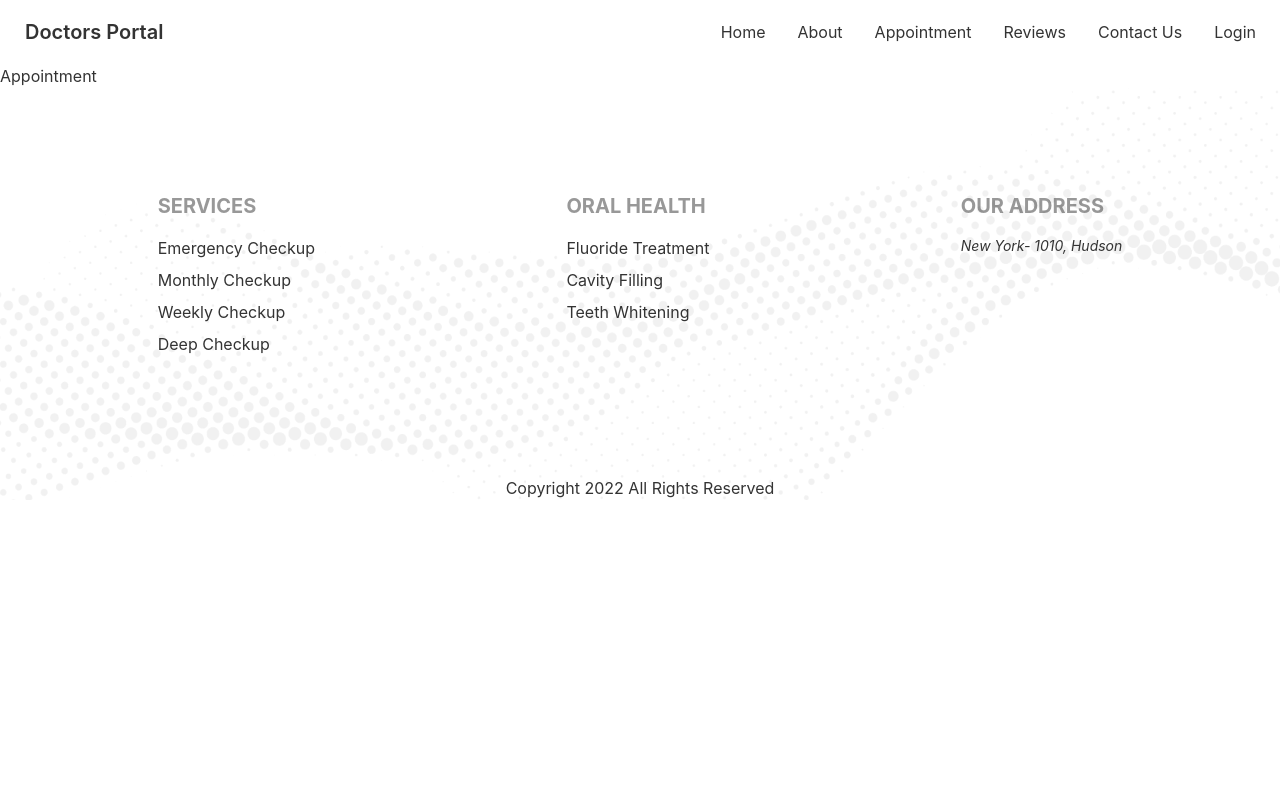
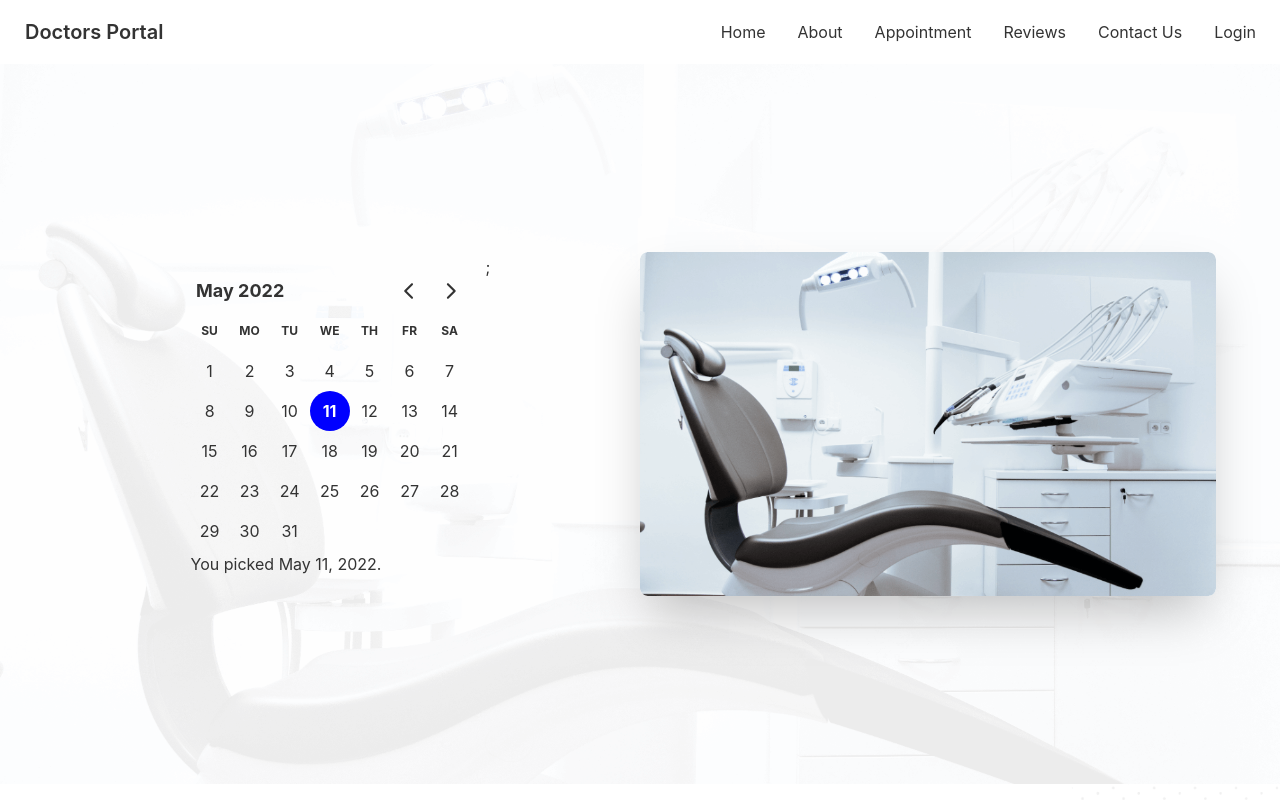
Before and after one commit to mdsaifullah-wd/doctors-portal-client-side, a React (Create React App) app: page /appointment in a window 1280 px wide. Shown: the top 800 px of the page. Built offline with nearby package versions, Linux system fonts and the light colour scheme.

Commit message:
add appointment banner

```diff
--- a/package.json
+++ b/package.json
@@ -7,7 +7,9 @@
     "@testing-library/react": "^13.2.0",
     "@testing-library/user-event": "^13.5.0",
     "daisyui": "^2.14.3",
+    "date-fns": "^2.28.0",
     "react": "^18.1.0",
+    "react-day-picker": "^8.0.4",
     "react-dom": "^18.1.0",
     "react-router-dom": "^6.3.0",
     "react-scripts": "5.0.1",
--- a/src/App.js
+++ b/src/App.js
@@ -21,7 +21,6 @@
         <Route path='/contact-us' element={<ContactUs />} />
         <Route path='/login' element={<Login />} />
       </Routes>
-      <Footer />
     </div>
   );
 }
--- a/src/Pages/Appointment/Appointment.js
+++ b/src/Pages/Appointment/Appointment.js
@@ -1,7 +1,14 @@
 import React from 'react';
+import Footer from '../Shared/Footer';
+import AppointmentBanner from './AppointmentBanner';
 
 const Appointment = () => {
-  return <div>Appointment</div>;
+  return (
+    <>
+      <AppointmentBanner />
+      <Footer />
+    </>
+  );
 };
 
 export default Appointment;
--- /dev/null
+++ b/src/Pages/Appointment/AppointmentBanner.js
@@ -0,0 +1,45 @@
+import { format } from 'date-fns';
+import React, { useState } from 'react';
+import { DayPicker } from 'react-day-picker';
+import 'react-day-picker/dist/style.css';
+
+import bg from '../../assets/images/bg.png';
+import chair from '../../assets/images/chair.png';
+
+const AppointmentBanner = () => {
+  const [selectedDay, setSelectedDay] = useState(new Date());
+  let footer = <p>Please pick a day.</p>;
+  if (selectedDay) {
+    footer = <p>You picked {format(selectedDay, 'PP')}.</p>;
+  }
+  return (
+    <div
+      className={`hero lg:min-h-[calc(100vh-80px)]`}
+      style={{
+        backgroundImage: `url(${bg})`,
+        backgroundPosition: 'center',
+        backgroundSize: 'cover',
+      }}>
+      <div className='px-12'>
+        <div className='hero-content flex-col lg:flex-row-reverse gap-10'>
+          <img
+            src={chair}
+            className='w-full lg:w-1/2 rounded-lg shadow-2xl'
+            alt=''
+          />
+          <div className='w-full flex justify-center'>
+            <DayPicker
+              mode='single'
+              selected={selectedDay}
+              onSelect={setSelectedDay}
+              footer={footer}
+            />
+            ;
+          </div>
+        </div>
+      </div>
+    </div>
+  );
+};
+
+export default AppointmentBanner;
--- a/src/Pages/Home/Banner.js
+++ b/src/Pages/Home/Banner.js
@@ -6,13 +6,13 @@
 const Banner = () => {
   return (
     <div
-      className={`hero lg:min-h-[calc(100vh-80)]`}
+      className={`hero lg:min-h-[calc(100vh-80px)]`}
       style={{
         backgroundImage: `url(${bg})`,
         backgroundPosition: 'center',
         backgroundSize: 'cover',
       }}>
-      <div>
+      <div className='px-12'>
         <div className='hero-content flex-col lg:flex-row-reverse gap-10'>
           <img
             src={chair}
--- a/src/Pages/Home/Home.js
+++ b/src/Pages/Home/Home.js
@@ -1,11 +1,12 @@
 import React from 'react';
 import About from './About';
-import Appointment from './Appointment';
+import MakeAppointment from './MakeAppointment';
 import Banner from './Banner';
 import Contact from './Contact';
 import Info from './Info';
 import Reviews from './Reviews';
 import Services from './Services';
+import Footer from '../Shared/Footer';
 
 const Home = () => {
   return (
@@ -14,9 +15,10 @@
       <Info />
       <Services />
       <About />
-      <Appointment />
+      <MakeAppointment />
       <Reviews />
       <Contact />
+      <Footer />
     </div>
   );
 };
--- a/src/Pages/Home/Appointment.js
+++ b/src/Pages/Home/MakeAppointment.js
@@ -3,7 +3,7 @@
 import doctor from '../../assets/images/doctor.png';
 import PrimaryButton from '../Shared/Buttons/PrimaryButton';
 
-const Appointment = () => {
+const MakeAppointment = () => {
   return (
     <section
       style={{
@@ -32,4 +32,4 @@
   );
 };
 
-export default Appointment;
+export default MakeAppointment;
```
Also changed, not shown: 1 other file (tests, documents, lock files or other folders).
